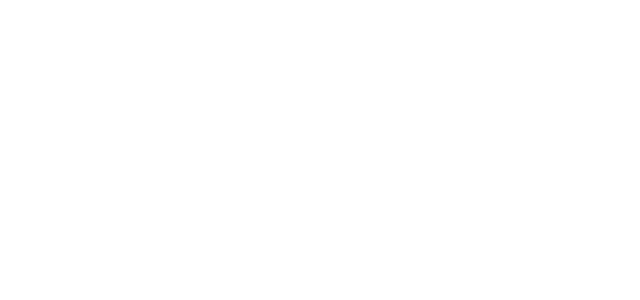
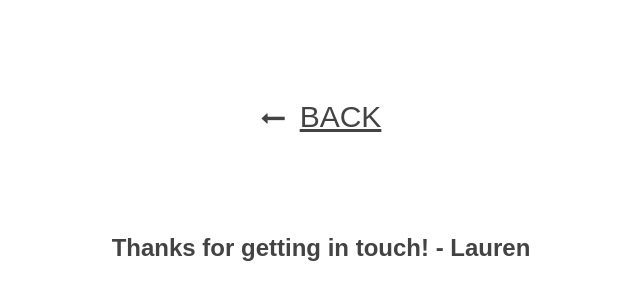
Before and after one commit to afharrington/lauren-portfolio, a Gatsby site: page /thankyou in a window 1280 px wide. Shown: the whole page, without its empty margins (319-959 px from the left). Built offline with nearby package versions, Linux system fonts and the light colour scheme; Gatsby itself is replaced by a stand-in of ours.

Commit message:
Changed text color on thank you page

```diff
--- a/src/pages/thankyou.js
+++ b/src/pages/thankyou.js
@@ -27,7 +27,7 @@
   }
 
   a {
-    color: white;
+    color: #434343;
     font-family: 'Share', sans-serif;
     text-transform: uppercase;
     font-size: 30px;
@@ -40,7 +40,7 @@
   text-align: center;
 
   h2 {
-    color: white;
+    color: #434343;
     font-family: 'Share', sans-serif;
   }
 `;
```
